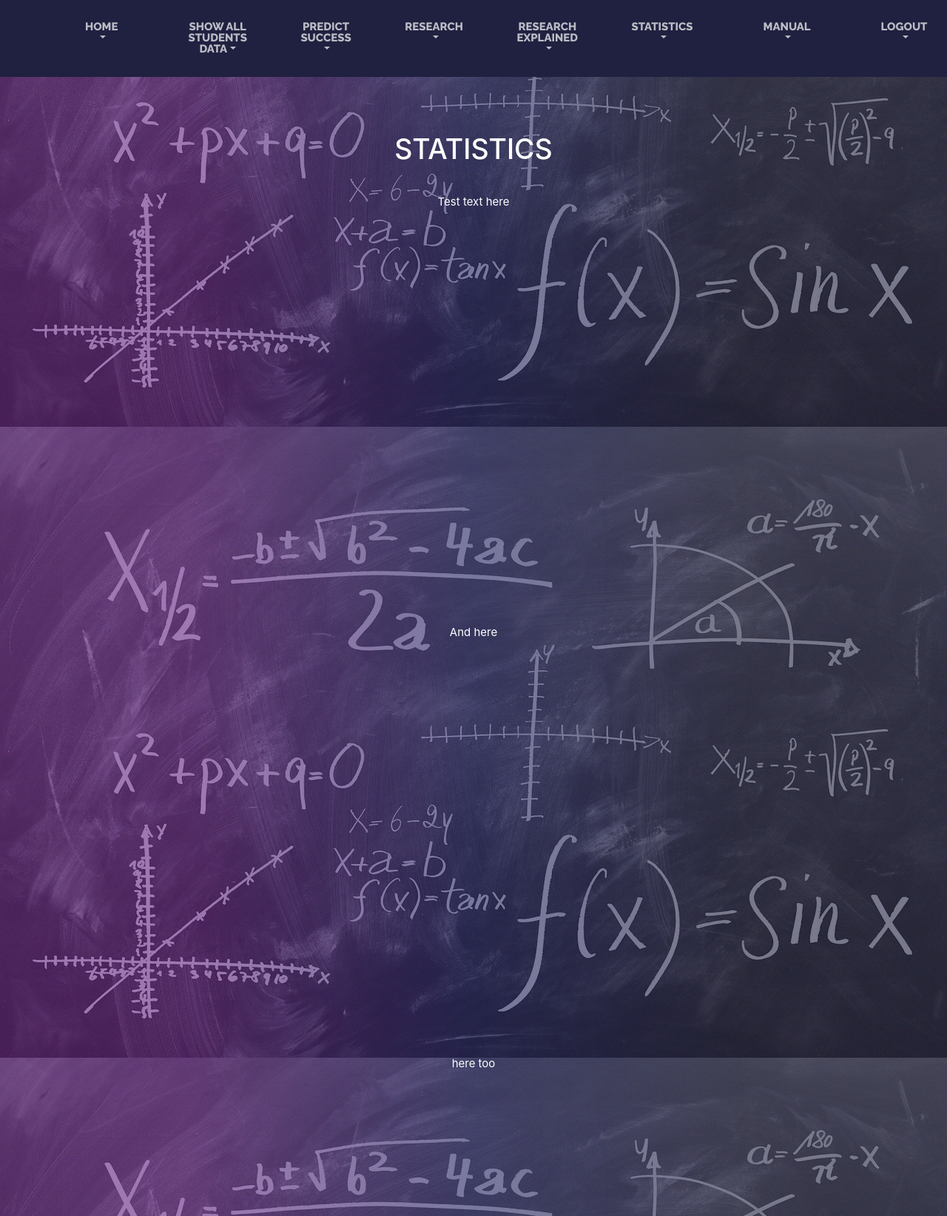
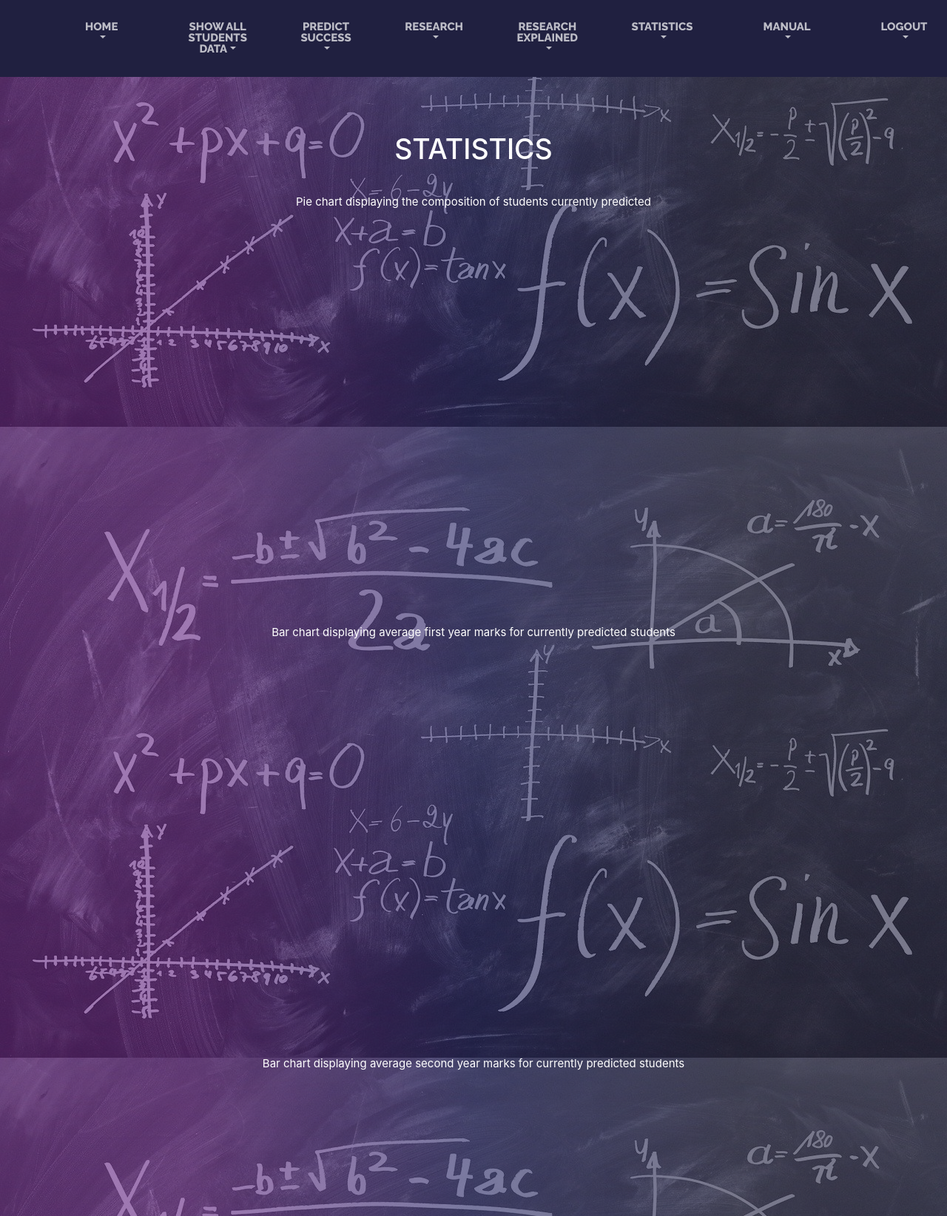
Before and after one commit to NicMuir/Software_Design_Project-2020, a Django app: template templates/student_predictor/Statistics.html in a window 1280 px wide. Shown: the part 276-1920 px from the top of the page at 74% size. Run offline with Django 3.2, Linux system fonts and the light colour scheme; the template is opened without the code that fills it, so the values that code supplies are empty; some libraries are stand-ins or nearby versions.

Commit message:
Final pollish

```diff
--- a/templates/student_predictor/Statistics.html
+++ b/templates/student_predictor/Statistics.html
@@ -20,15 +20,15 @@
       <script src = "https://code.highcharts.com/highcharts.js"></script>
       <script src = "https://code.highcharts.com/highcharts-more.js"></script>
       <script src = "https://code.highcharts.com/modules/heatmap.js"></script>
-      <div id="container" class="text-center text-white" data-url="{% url 'student_predictor:p' %}" style="padding: 30px">Test text here</div>
+      <div id="container" class="text-center text-white" data-url="{% url 'student_predictor:p' %}" style="padding: 30px">Pie chart displaying the composition of students currently predicted </div>
       <div id="container_2"  style="height: 500px; min-width: 310px; max-width: 900px; margin:0 auto; padding: 30px"></div>
-      <div id="container3" class="text-center text-white" data-url="{% url 'student_predictor:b' %}" style="padding: 30px">And here</div>
+      <div id="container3" class="text-center text-white" data-url="{% url 'student_predictor:b' %}" style="padding: 30px">Bar chart displaying average first year marks for currently predicted students</div>
       <div id="container_3.0" style="height: 500px; min-width: 310px; max-width: 900px; margin:0 auto; padding: 30px"></div>
-      <div id="container5" class="text-center text-white" data-url="{% url 'student_predictor:b2' %}" style="padding: 30px"> here too</div>
+      <div id="container5" class="text-center text-white" data-url="{% url 'student_predictor:b2' %}" style="padding: 30px">Bar chart displaying average second year marks for currently predicted students</div>
      <div id="container_5.0" style="height: 500px; min-width: 310px; max-width: 900px; margin:0 auto; padding: 30px"></div>
 
 
-     <h3 class="text-center text-white"> Text here?</h3>
+     <h3 class="text-center text-white">Confusion matrecies displaying the accuracy of prediction based on year of study </h3>
 
      <div id ="container_4"  style="height: 500px; min-width: 310px; max-width: 900px; margin:0 auto; padding: 30px"></div>
       <div id ="container_6"  style="height: 500px; min-width: 310px; max-width: 900px; margin:0 auto; padding: 30px"></div>
```
